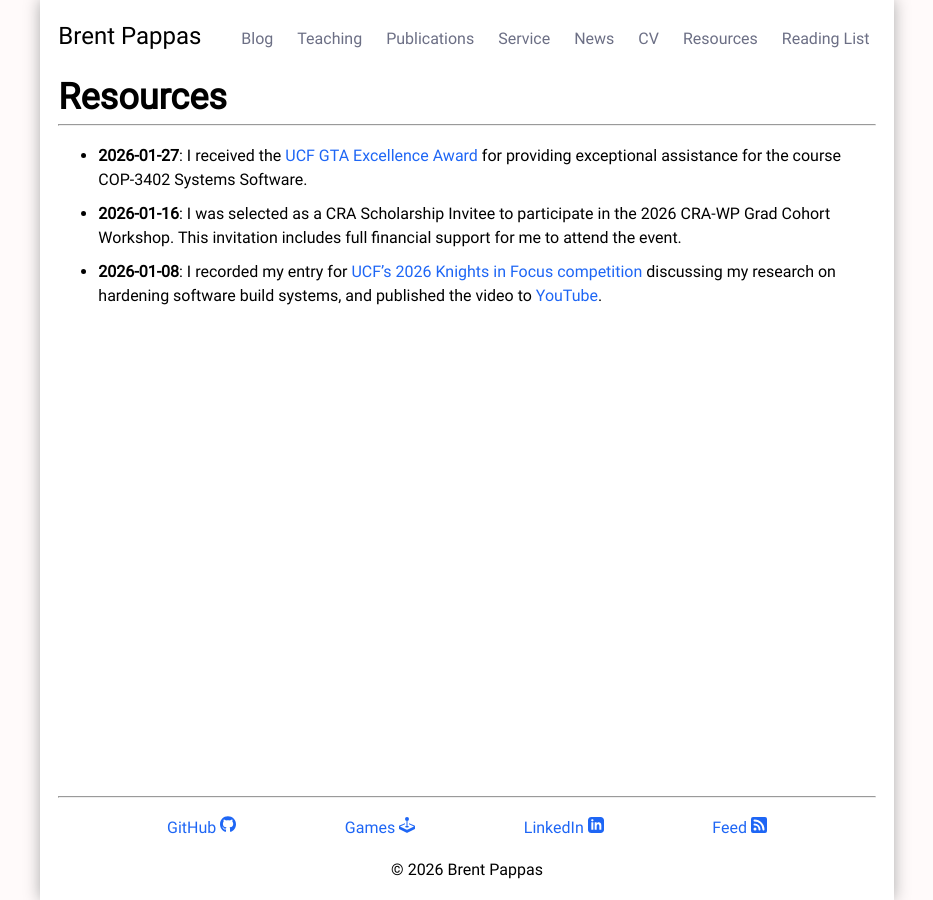
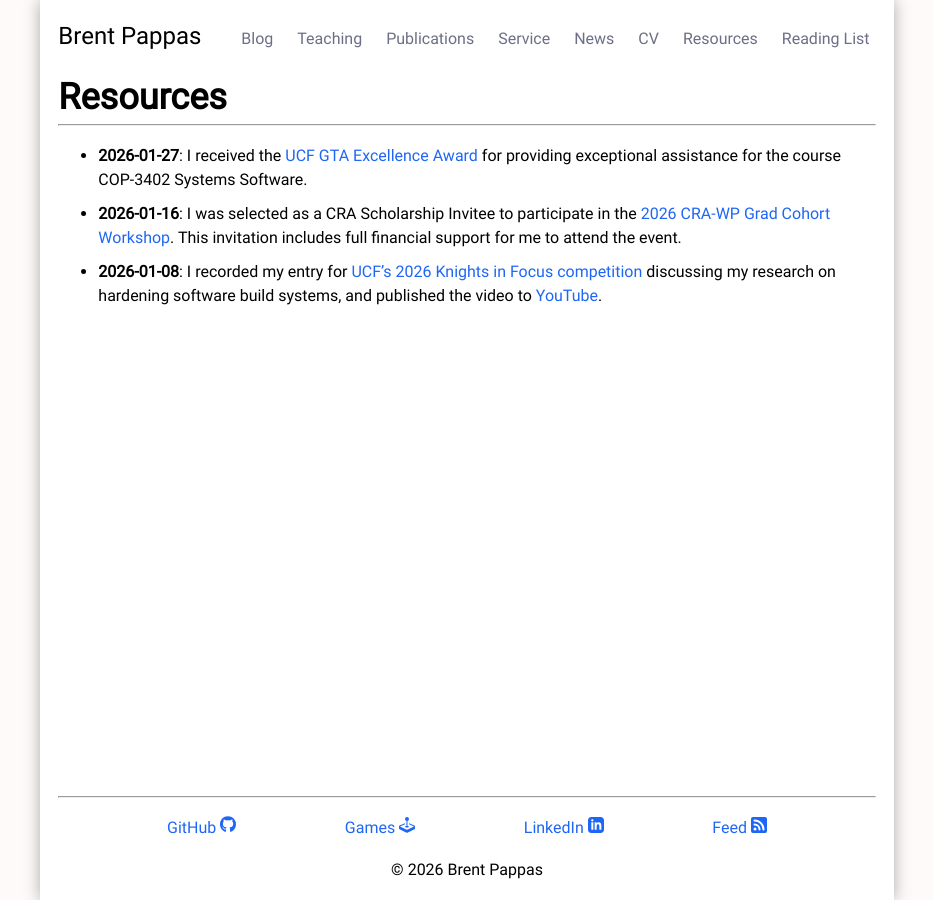
Before and after one commit to PappasBrent/pappasbrent.github.io, a Jekyll site: the page built from news.md, in a window 1280 px wide. Shown: the whole page, without its empty margins (173-1106 px from the left). Built offline with Jekyll 4.4.1, drawn with Linux system fonts in a browser that asks for light colours; part of the change alters nothing that is shown.

```diff
--- a/news.md
+++ b/news.md
@@ -9,8 +9,9 @@ title: Resources
   Software.
 
 - **2026-01-16**: I was selected as a CRA Scholarship Invitee to participate in
-  the 2026 CRA-WP Grad Cohort Workshop. This invitation includes full financial
-  support for me to attend the event.
+  the [2026 CRA-WP Grad Cohort
+  Workshop](https://cra.org/cra-wp/events/2026-cra-wp-grad-cohort-workshop/).
+  This invitation includes full financial support for me to attend the event.
 
 - **2026-01-08**: I recorded my entry for [UCF's 2026 Knights in Focus
   competition](https://graduate.ucf.edu/knights-in-focus/) discussing my
```
